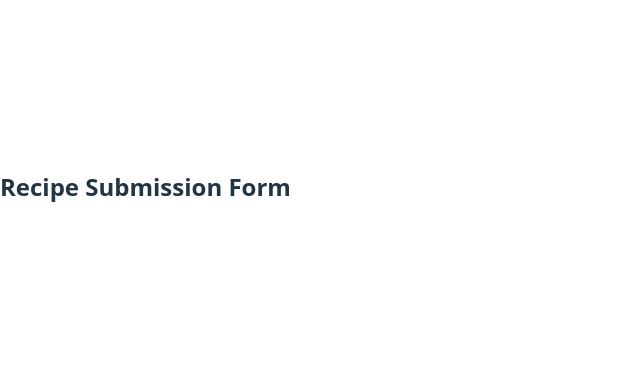
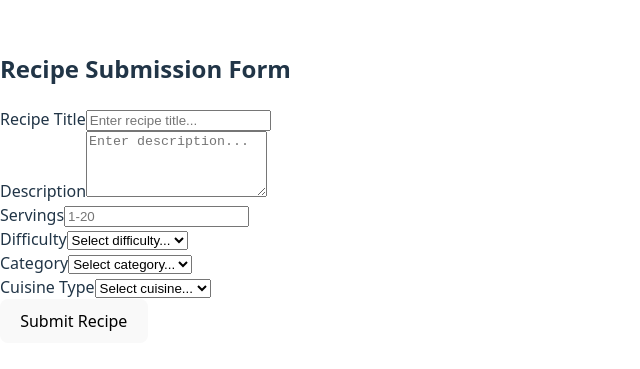
Before and after one commit to Javo2013/recipe_submission_form, a React (Vite) app in the folder my-recipe-submission-form/: page / in a window 1280 px wide. Shown: the part 213-582 px from the top of the page, without its empty margins (0-640 px from the left). Built offline with nearby package versions, Linux system fonts and the light colour scheme.

Commit message:
build basic form layout and fields

```diff
--- a/my-recipe-submission-form/src/components/RecipeSubmissionForm.jsx
+++ b/my-recipe-submission-form/src/components/RecipeSubmissionForm.jsx
@@ -2,6 +2,60 @@ function RecipeSubmissionForm() {
   return (
     <div>
       <h2>Recipe Submission Form</h2>
+
+      <form>
+        <div>
+          <label>Recipe Title</label>
+          <input type="text" placeholder="Enter recipe title..." />
+        </div>
+
+        <div>
+          <label>Description</label>
+          <textarea placeholder="Enter description..." rows="4"></textarea>
+        </div>
+
+        <div>
+          <label>Servings</label>
+          <input type="number" placeholder="1-20" />
+        </div>
+
+        <div>
+          <label>Difficulty</label>
+          <select>
+            <option value="">Select difficulty...</option>
+            <option value="Easy">Easy</option>
+            <option value="Medium">Medium</option>
+            <option value="Hard">Hard</option>
+          </select>
+        </div>
+
+        <div>
+          <label>Category</label>
+          <select>
+            <option value="">Select category...</option>
+            <option value="Appetizer">Appetizer</option>
+            <option value="Main Course">Main Course</option>
+            <option value="Dessert">Dessert</option>
+            <option value="Side Dish">Side Dish</option>
+            <option value="Beverage">Beverage</option>
+          </select>
+        </div>
+
+        <div>
+          <label>Cuisine Type</label>
+          <select>
+            <option value="">Select cuisine...</option>
+            <option value="American">American</option>
+            <option value="Italian">Italian</option>
+            <option value="Mexican">Mexican</option>
+            <option value="Asian">Asian</option>
+            <option value="Mediterranean">Mediterranean</option>
+            <option value="Other">Other</option>
+          </select>
+        </div>
+
+        <button type="submit">Submit Recipe</button>
+      </form>
     </div>
   );
 }
```
